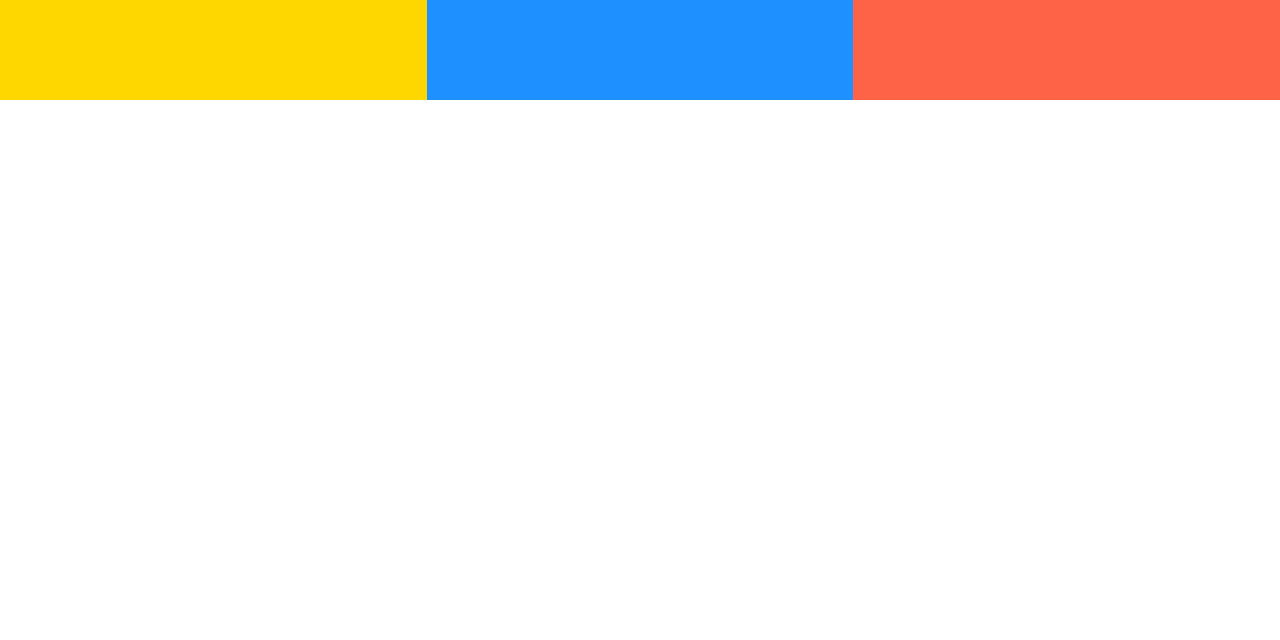
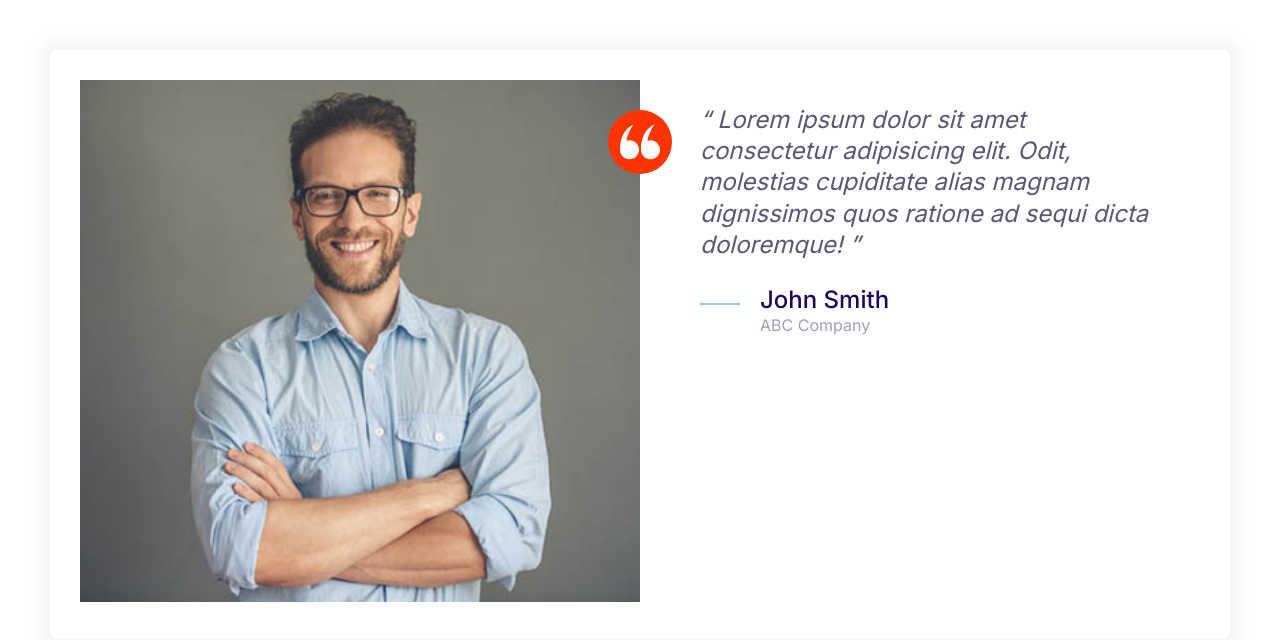
Before and after one commit to Magus-programmer/Clould-hosting, a plain HTML site: page index.html in a window 1280 px wide. Drawn offline with Linux system fonts and the light colour scheme.

Commit message:
Define the testimonials.

```diff
--- a/css/styles.css
+++ b/css/styles.css
@@ -166,8 +166,17 @@ a {
   height: 40px;
 }
 
+.icon--small {
+  width: 300px;
+  height: 300px;
+}
+
 .icon--primary {
   fill: var(--color-primary);
+}
+
+.icon--white {
+  fill: #fff;
 }
 
 .icon-container {
@@ -178,6 +187,10 @@ a {
   display: inline-flex;
   justify-content: center;
   align-items: center;
+}
+
+.icon-container--accent {
+  background: var(--color-accent);
 }
 
 /* buttons */
@@ -430,7 +443,6 @@ a {
   }
 }
 
-
 /* Grids */
 .grid {
   display: grid;
@@ -447,3 +459,33 @@ a {
     grid-template-columns: repeat(3, 1fr);
   }
 }
+
+/* Testimonial */
+.testimonial {
+  padding: 3rem;
+}
+
+.testimonial__image {
+  position: relative;
+}
+
+.testimonial__image > img {
+  width: 100%;
+}
+
+.testimonial__image > .icon-container {
+  position: absolute;
+  top: 3rem;
+  right: -32px;
+}
+
+@media screen and (min-width: 768px) {
+  .testimonial .quote,
+  .testimonial .quote__author {
+    font-size: 2.4rem;
+  }
+
+  .testimonial .quote {
+    margin-left: 6rem;
+  }
+}
--- a/index.html
+++ b/index.html
@@ -13,11 +13,38 @@
     <link rel="stylesheet" href="css/normalize.css" />
     <link rel="stylesheet" href="css/styles.css" />
   </head>
-  <body>
-    <div class="grid grid--1x3">
-      <div style="height: 100px; background: gold;"></div>
-      <div style="height: 100px; background: dodgerblue;"></div>
-      <div style="height: 100px; background: tomato;"></div>
+  <body style="padding: 5rem">
+    <div class="card testimonial">
+      <div class="grid grid--1x2">
+        <div class="testimonial__image">
+          <img src="images/testimonial.jpg" alt="A happy, smiling customer" />
+          <span class="icon-container icon-container--accent">
+            <svg class="icon icon--white con--small">
+              <use xlink:href="images/sprite.svg#quotes"></use>
+            </svg>
+          </span>
+        </div>
+        <blockquote class="quote">
+          <p class="quote__text">
+            Lorem ipsum dolor sit amet consectetur adipisicing elit. Odit,
+            molestias cupiditate alias magnam dignissimos quos ratione ad sequi
+            dicta doloremque!
+          </p>
+          <footer>
+            <div class="media">
+              <div class="media__image">
+                <svg class="icon icon--primary quote__line">
+                  <use xlink:href="images/sprite.svg#line"></use>
+                </svg>
+              </div>
+              <div class="media__body">
+                <h3 class="media__title quote__author">John Smith</h3>
+                <p class="quote__organization">ABC Company</p>
+              </div>
+            </div>
+          </footer>
+        </blockquote>
+      </div>
     </div>
   </body>
 </html>
```
Also changed, not shown: components/testimonial.html (added, +32 -0 lines), images/testimonial.jpg (added).
